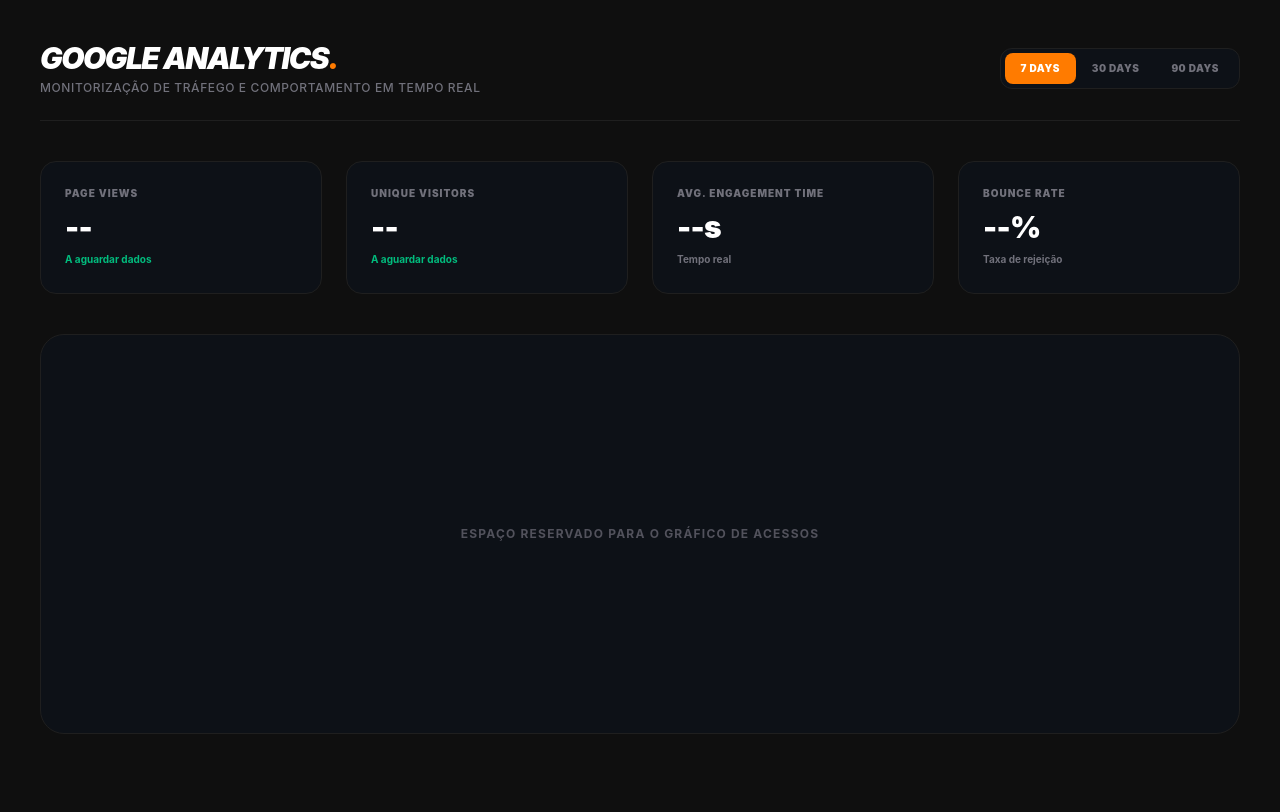
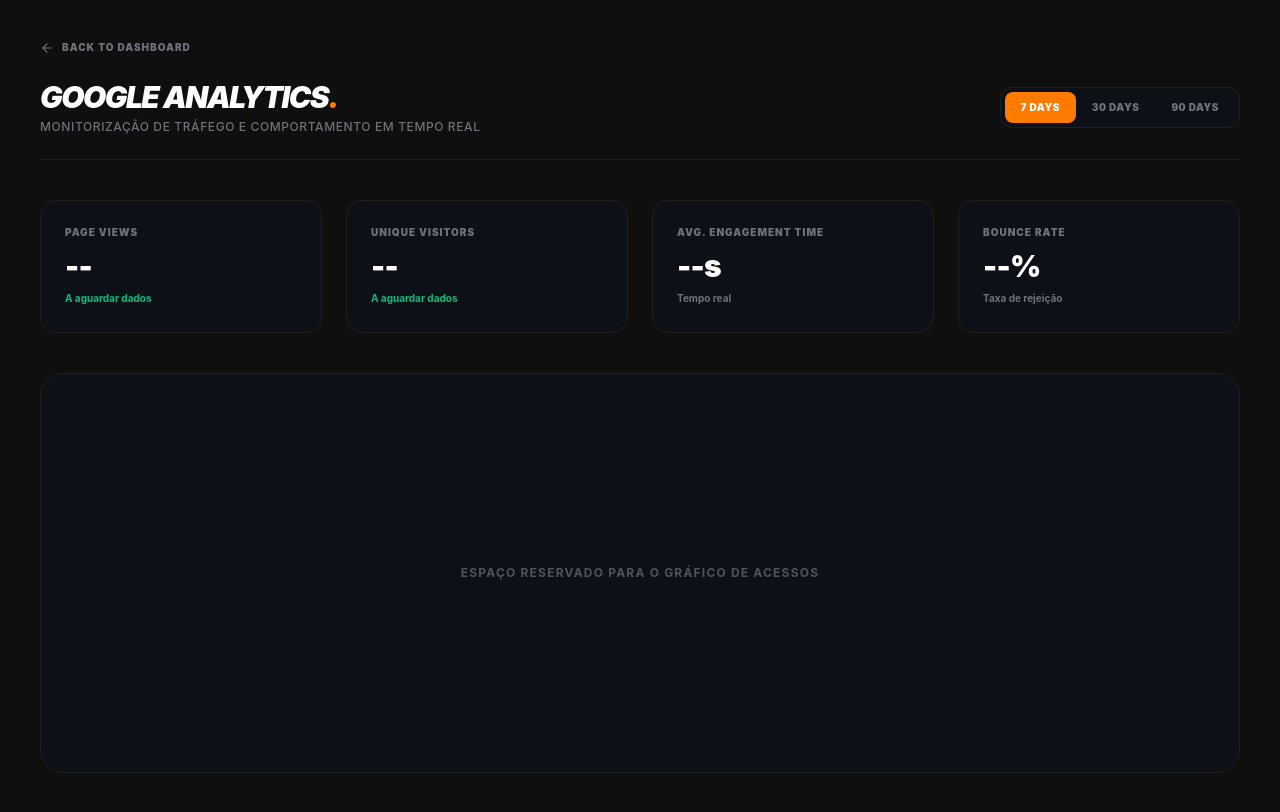
Before and after one commit to joaoloureiro-dev/portfolio-fullstack, a React (Vite) app in the folder frontend/: page /dashboard/analytics in a window 1280 px wide. Built offline with nearby package versions, Linux system fonts and the light colour scheme; no server answers; sample sign-in values are in the browser's storage.

Commit message:
feat(analytics): fix missing imports and initialize navigation in dashboard

```diff
--- a/frontend/src/pages/AnalyticsDashboard.tsx
+++ b/frontend/src/pages/AnalyticsDashboard.tsx
@@ -1,11 +1,23 @@
 import { useState } from "react";
+import { useNavigate } from "react-router-dom"; // 📡 Importado para resolver o erro do navigate
+import { ArrowLeft } from "lucide-react";       // 🎨 Importado para resolver o erro do ícone
 
 export default function AnalyticsDashboard() {
     // Estado falso para simular filtros de data futuros (Últimos 7 dias, 30 dias, etc.)
     const [period, setPeriod] = useState("7d");
+    const navigate = useNavigate(); // ⚙️ Inicialização do hook de navegação
 
     return (
         <div className="min-h-screen bg-(--color-bg) text-white p-6 md:p-10">
+
+            {/* 🔙 BOTÃO VOLTAR COM MICRO-ANIMAÇÃO */}
+            <button
+                onClick={() => navigate("/dashboard")}
+                className="flex items-center gap-2 text-zinc-500 hover:text-(--color-primary) text-[10px] font-black uppercase tracking-widest mb-6 transition-all cursor-pointer group"
+            >
+                <ArrowLeft size={14} className="transition-transform group-hover:-translate-x-1" />
+                Back to Dashboard
+            </button>
 
             {/* HEADER DA PÁGINA */}
             <div className="flex flex-col md:flex-row md:items-center md:justify-between gap-4 mb-10 border-b border-(--color-border) pb-6">
```
